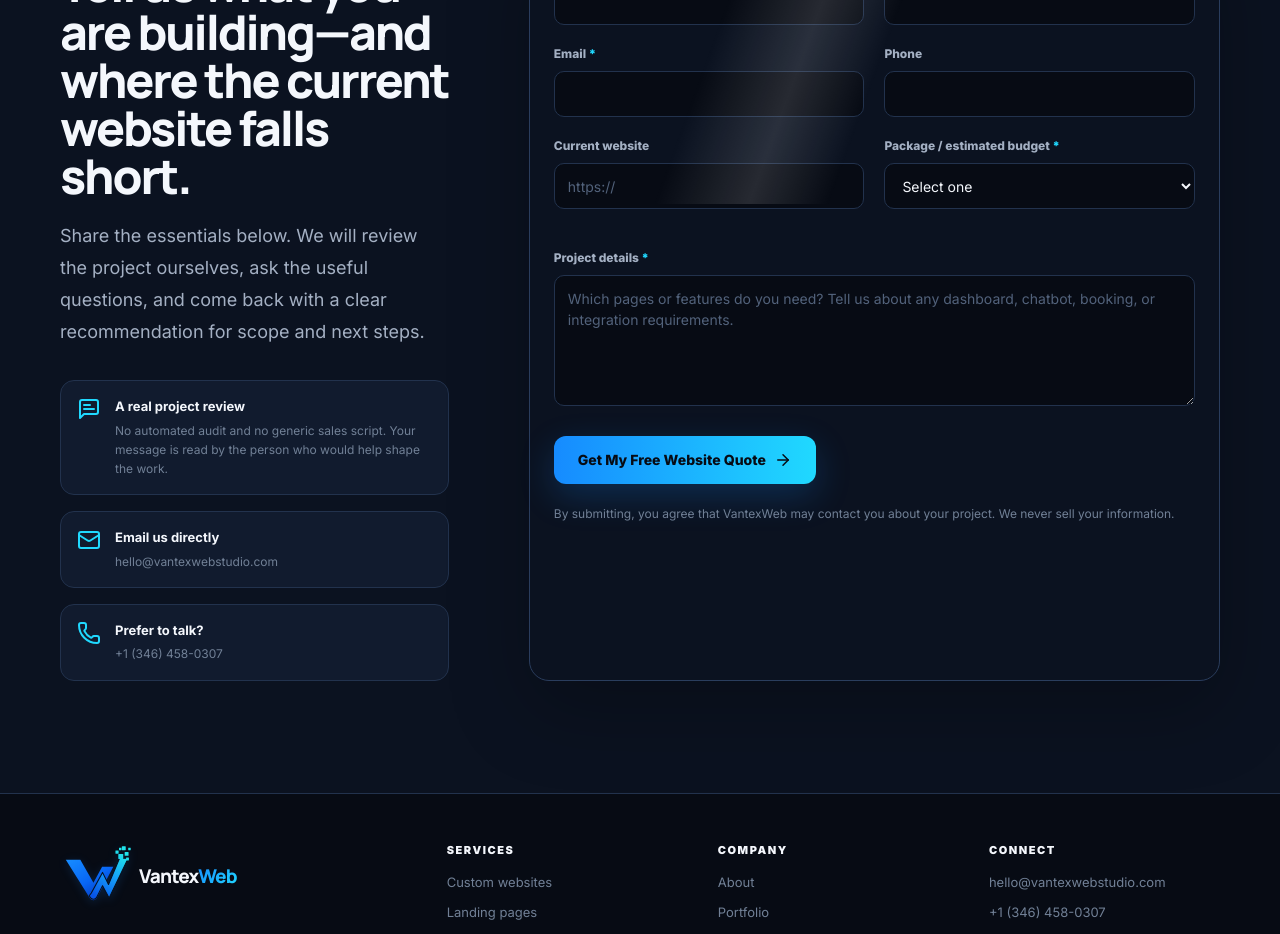
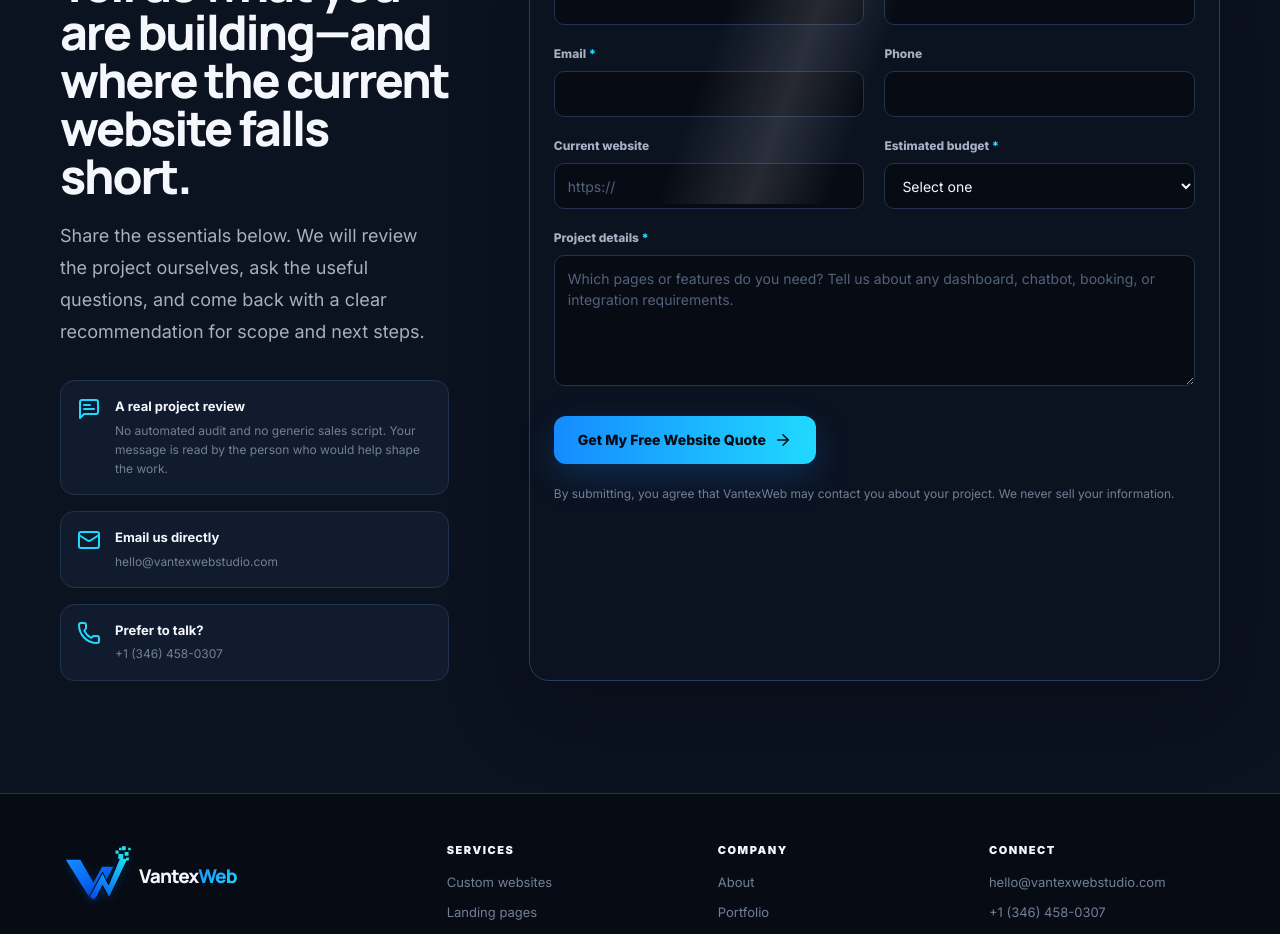
Before and after one commit to arslanrajput-sys/Vantex-Web-Agency, a Next.js app: page / in a window 1280 px wide. Shown: the part 10260-11194 px from the top of the page. Built offline with nearby package versions, Linux system fonts and the light colour scheme; no server answers.

Commit message:
Simplify contact form budget choices

```diff
--- a/components/contact-form.tsx
+++ b/components/contact-form.tsx
@@ -10,11 +10,11 @@ type Status = "idle" | "loading" | "success" | "error";
 const formSubmitEndpoint = `https://formsubmit.co/ajax/${site.email}`;
 
 const budgetOptions = [
-  "$150–$200 — Conversion Launch",
-  "$350–$700 — Business Authority",
-  "$900–$1,300 — Growth Platform",
-  "$1,500–$2,500 — Intelligent Scale",
-  "Not sure yet",
+  "< $500",
+  "$500–$1,000",
+  "$1,000–$1,500",
+  "$1,500–$2,500",
+  "$2,500+",
 ];
 
 export function ContactForm({ standalone = false }: { standalone?: boolean }) {
@@ -66,8 +66,7 @@ export function ContactForm({ standalone = false }: { standalone?: boolean }) {
             <Field name="email" label="Email" type="email" required autoComplete="email"/>
             <Field name="phone" label="Phone" type="tel" autoComplete="tel"/>
             <Field name="website" label="Current website" type="url" placeholder="https://"/>
-            <Select name="budget" label="Package / estimated budget" required options={budgetOptions}/>
-            <div className="hidden sm:block"/>
+            <Select name="budget" label="Estimated budget" required options={budgetOptions}/>
           </div>
           <label className="field mt-5"><span>Project details <b>*</b></span><textarea name="message" required minLength={20} rows={5} placeholder="Which pages or features do you need? Tell us about any dashboard, chatbot, booking, or integration requirements."/></label>
           <input type="text" name="companyWebsite" className="hidden" tabIndex={-1} autoComplete="off" aria-hidden="true"/>
```
